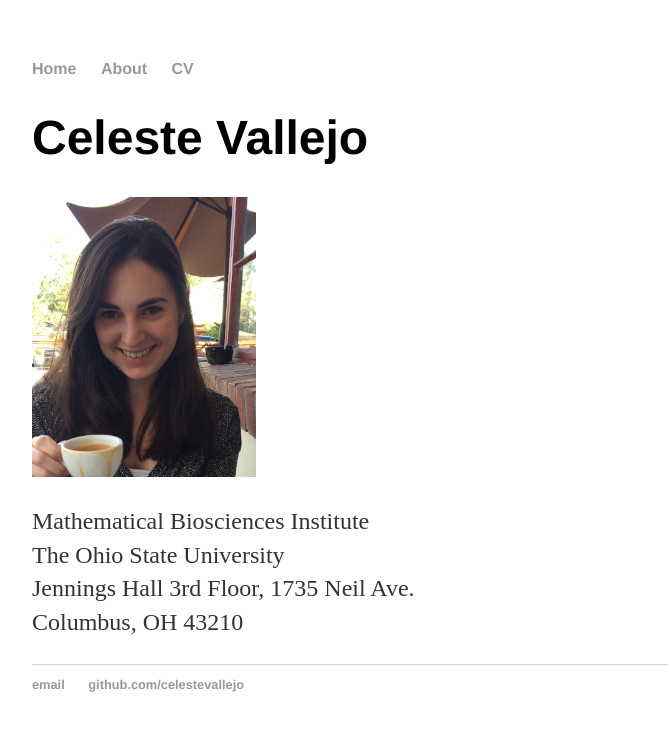
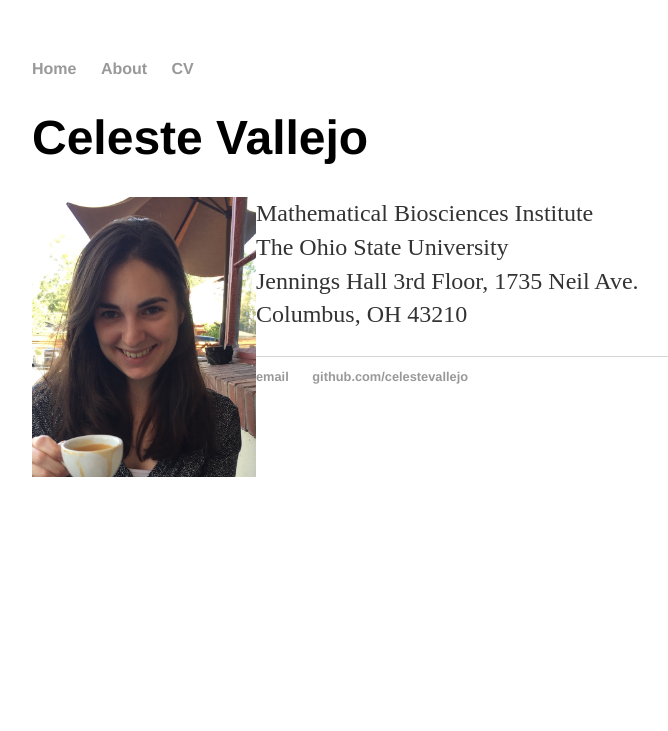
Before and after one commit to celestevallejo/celestevallejo.github.io, a Jekyll site: the page built from index.html, in a window 1280 px wide. Shown: the top 731 px of the page, without its empty margins (160-828 px from the left). Built offline with Jekyll 4.4.1, drawn with Linux system fonts in a browser that asks for light colours.

Commit message:
stylistic changes

```diff
--- a/index.html
+++ b/index.html
@@ -4,5 +4,5 @@
 ---
 <div class="blurb">
 	<h1>Celeste Vallejo</h1>
-	<img src="images/cvallejo.jpg" alt="Celeste Vallejo image not shown" class="inline" width="25%" height="25%"/> <p>Mathematical Biosciences Institute<br/>The Ohio State University<br/>Jennings Hall 3rd Floor, 1735 Neil Ave.<br/>Columbus, OH 43210<br/></p>
+	<img src="images/cvallejo.jpg" alt="Celeste Vallejo image not shown" style="float:left" class="inline" width="25%" height="25%"/> <p>Mathematical Biosciences Institute<br/>The Ohio State University<br/>Jennings Hall 3rd Floor, 1735 Neil Ave.<br/>Columbus, OH 43210<br/></p>
 </div><!-- /.blurb -->
```
